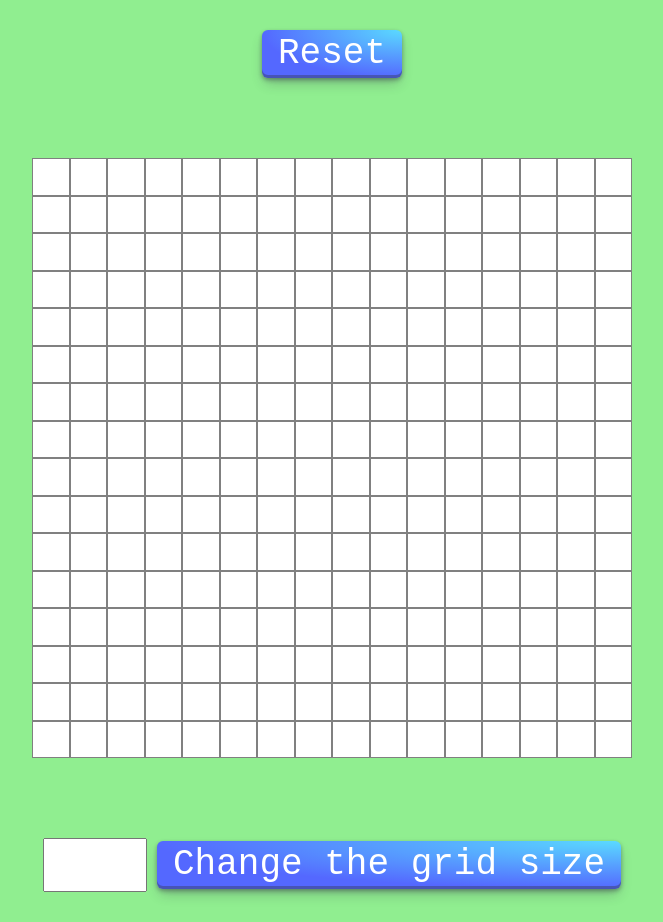
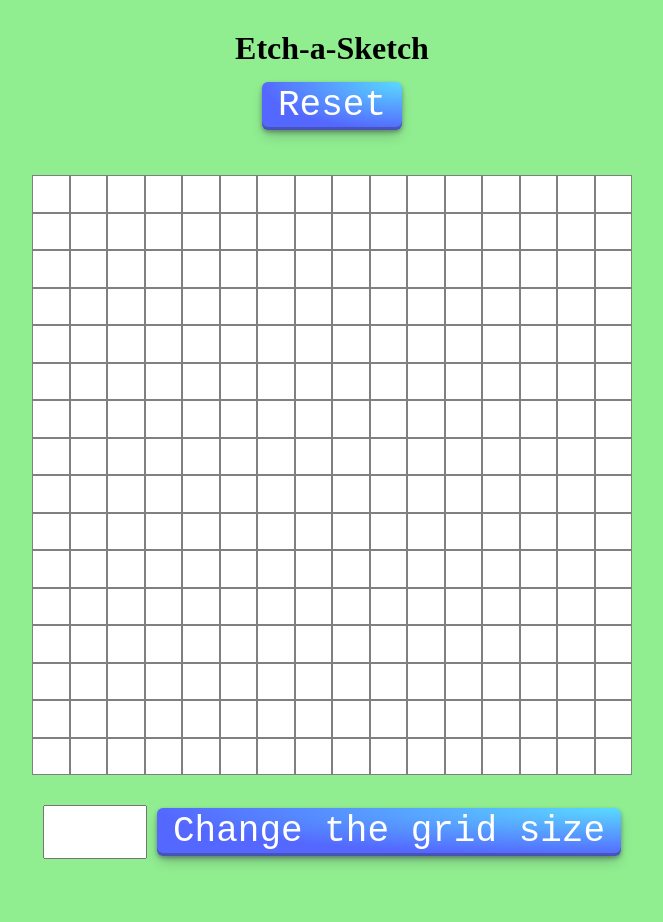
Before and after one commit to M-Szewczyk/EtchASketch, a plain HTML site: page index.html in a window 1280 px wide. Shown: the whole page, without its empty margins (308-971 px from the left). After the commit the page ends 874 px from the top, so only its background shows below. Drawn offline with Linux system fonts and the light colour scheme.

Commit message:
change some fonts

```diff
--- a/script.js
+++ b/script.js
@@ -76,6 +76,9 @@ document.onmouseup = function() {
     window.mouseDown = false;
 }
 
+const title = document.createElement('h1')
+title.textContent = "Etch-a-Sketch";
+header.appendChild(title);
 header.appendChild(addButton('Reset', clearGrid));
 createGrid(rows, columns);
 footer.appendChild(addTextBox());
--- a/styles.css
+++ b/styles.css
@@ -1,5 +1,6 @@
 h1 {
     text-align:center;
+    margin-bottom: 15px;
 }
 
 * {
@@ -17,13 +18,14 @@ body {
 }
 #content {
     display: flex;
-    margin: 50px auto;
+    margin: 15px auto;
     background-color: white;
     flex-wrap: wrap;
 }
 
 #header {
     display: flex;
+    flex-direction: column;
     align-items: center;
     margin: 30px auto;
 }
@@ -32,7 +34,7 @@ body {
     display:flex;
     align-items: center;
     justify-content: space-evenly;
-    margin: 30px auto;
+    margin: 15px auto;
     width: 600px;
 }
 
```
